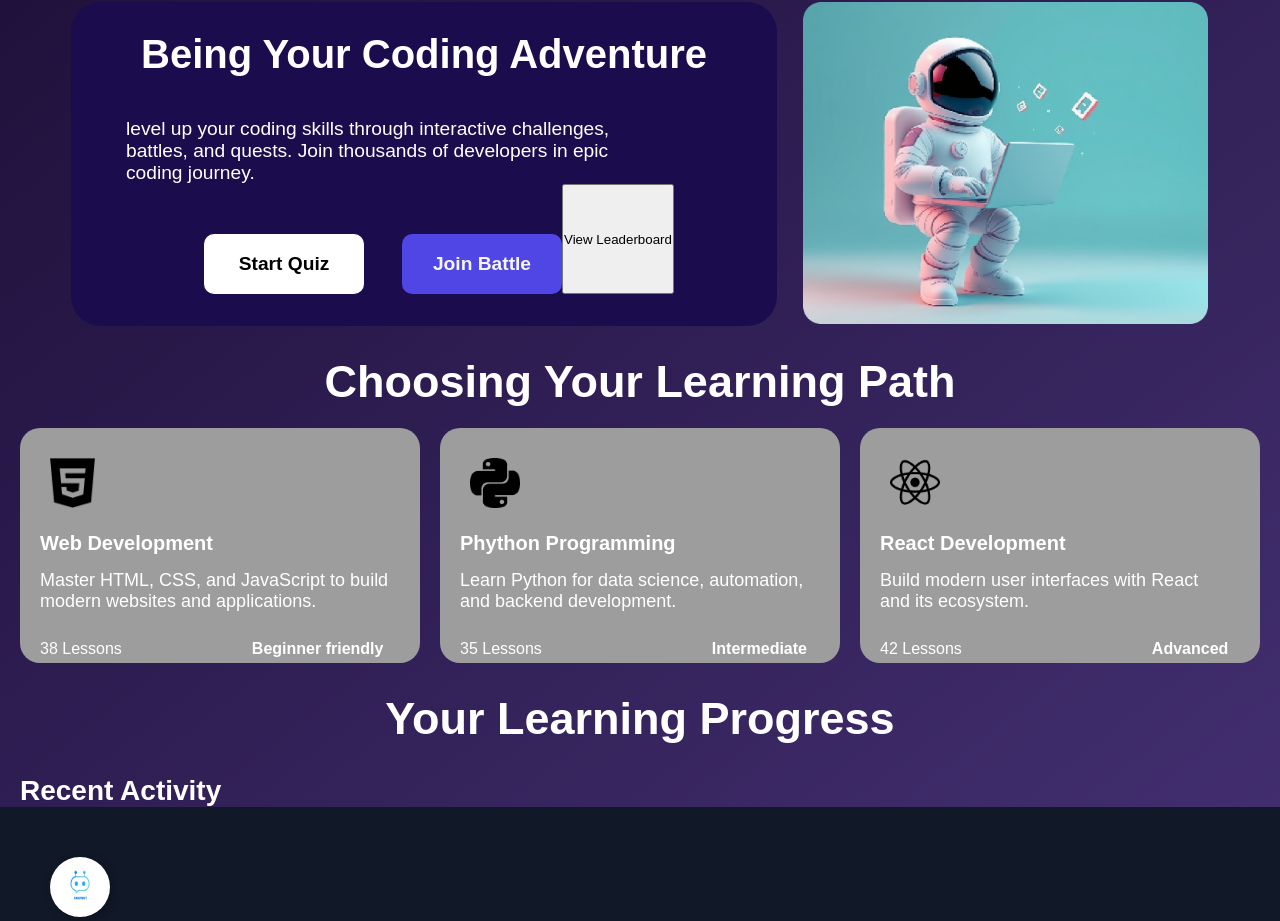
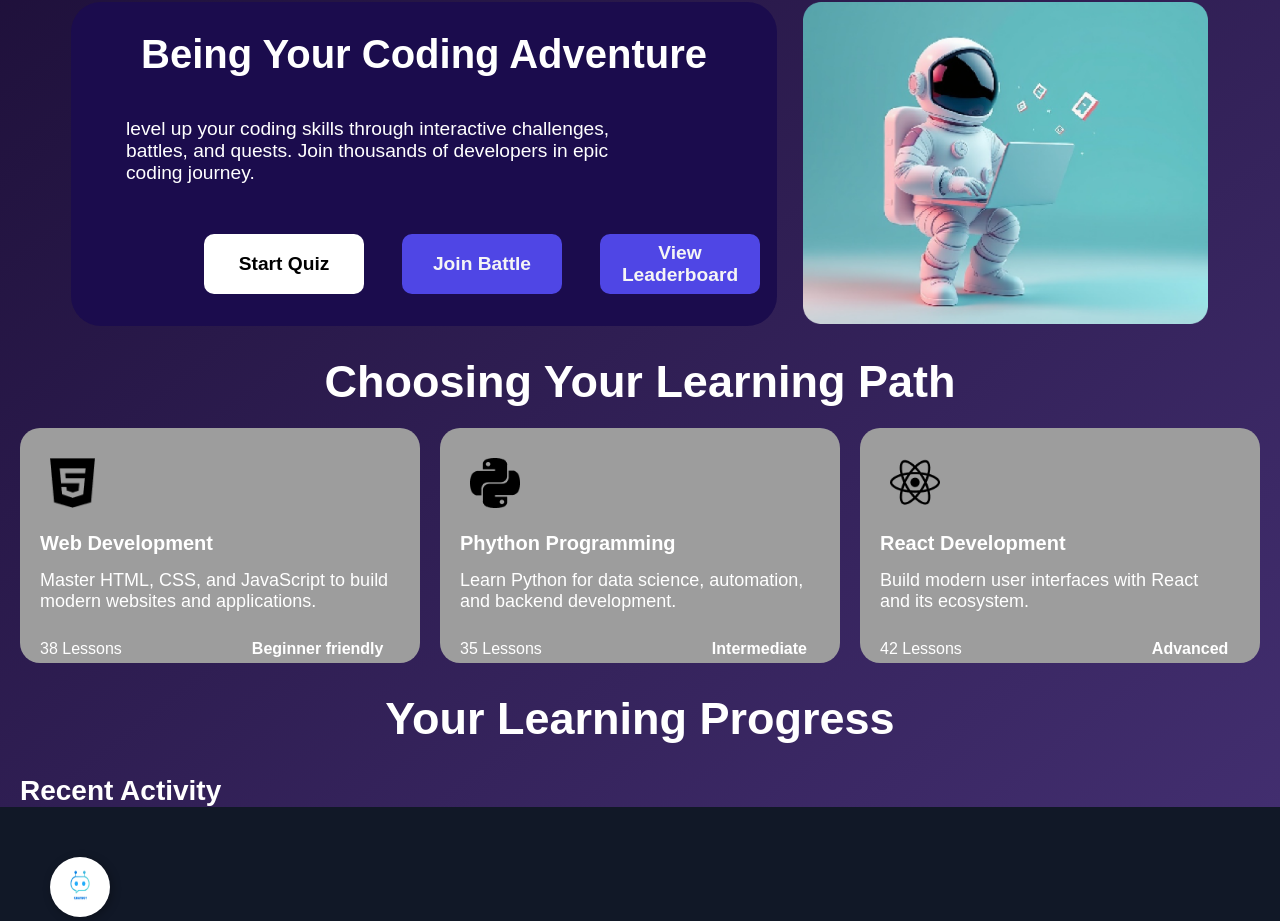
Before and after one commit to vanshika-CG/codechisel, a React (Vite) app in the folder frontend/app/: page / in a window 1280 px wide. Shown: the part 863-1784 px from the top of the page. Built offline with nearby package versions, Linux system fonts and the light colour scheme.

Commit message:
updated ui

```diff
--- a/frontend/app/src/components/Home.jsx
+++ b/frontend/app/src/components/Home.jsx
@@ -101,7 +101,7 @@ const Home = () => {
               Start Quiz
             </button>
             <button className="quest1">Join Battle</button>
-            <button onClick={() => navigate("/leaderboard")}>View Leaderboard</button>
+            <button  className="quest1" onClick={() => navigate("/leaderboard")}>View Leaderboard</button>
           </div>
 
         </div>
```
